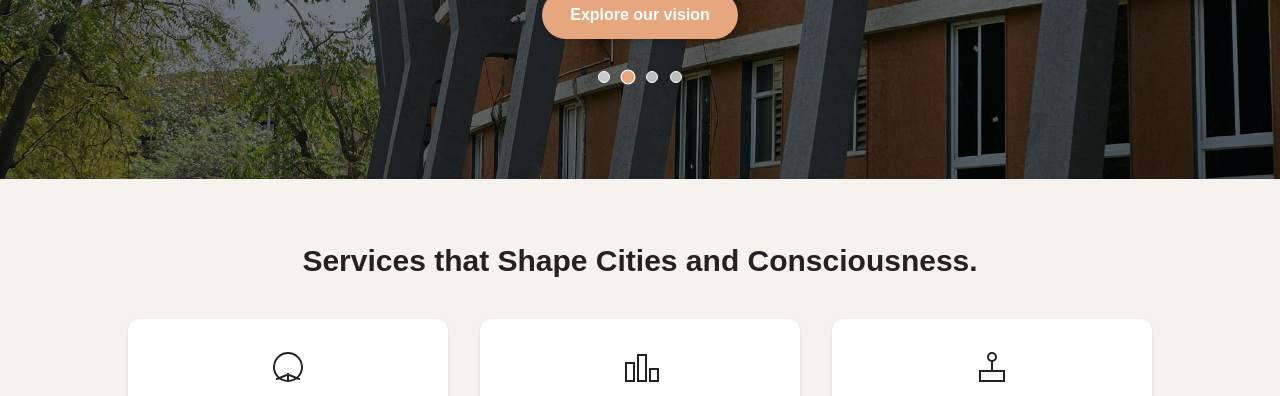
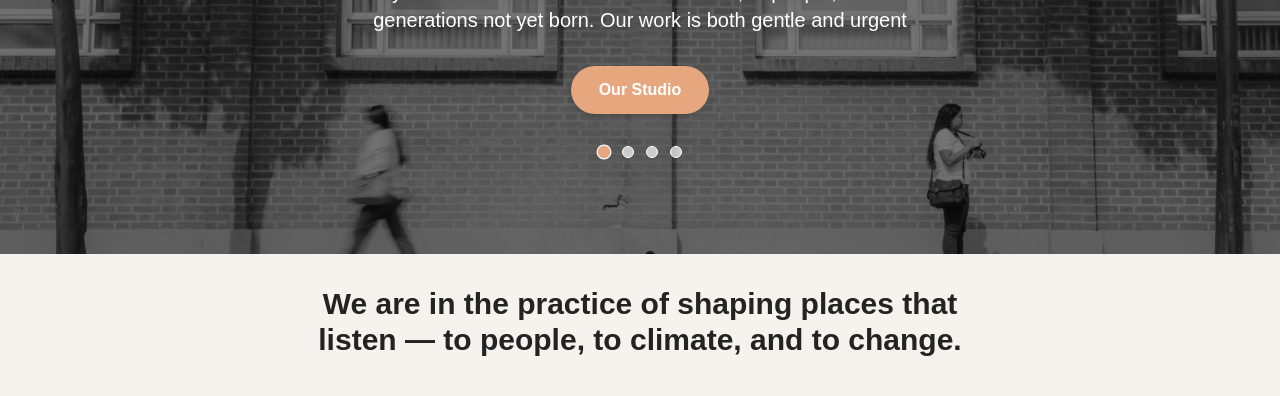
Before and after one commit to pratik1sharma-dev/ukiyo-main-site, a Next.js app: page / in a window 1280 px wide. Shown: the part 404-800 px from the top of the page. Built offline with nearby package versions, Linux system fonts and the light colour scheme.

Commit message:
added all images

```diff
--- a/src/app/page.tsx
+++ b/src/app/page.tsx
@@ -43,7 +43,7 @@
   useEffect(() => {
     const interval = setInterval(() => {
       setBgIndex((prev) => (prev + 1) % heroSlides.length);
-    }, 4000); // 4 seconds per image
+    }, 8000); // 4 seconds per image
     return () => clearInterval(interval);
   }, []);
 
@@ -96,6 +96,13 @@
             ))}
           </div>
         </section>
+      </div>
+
+      {/* New Statement after Carousel */}
+      <div className="w-full bg-[#f6f2ed] py-8 px-4">
+        <div className="max-w-2xl mx-auto text-center">
+          <p className="text-2xl sm:text-3xl font-semibold text-[#232323] font-[var(--font-cormorant)]">We are in the practice of shaping places that listen — to people, to climate, and to change.</p>
+        </div>
       </div>
 
       {/* What We Do (Services Preview) Section */}
```
Also changed, not shown: public/hero-bg-4.jpg (deleted), 1 other file (tests, documents, lock files or other folders).
